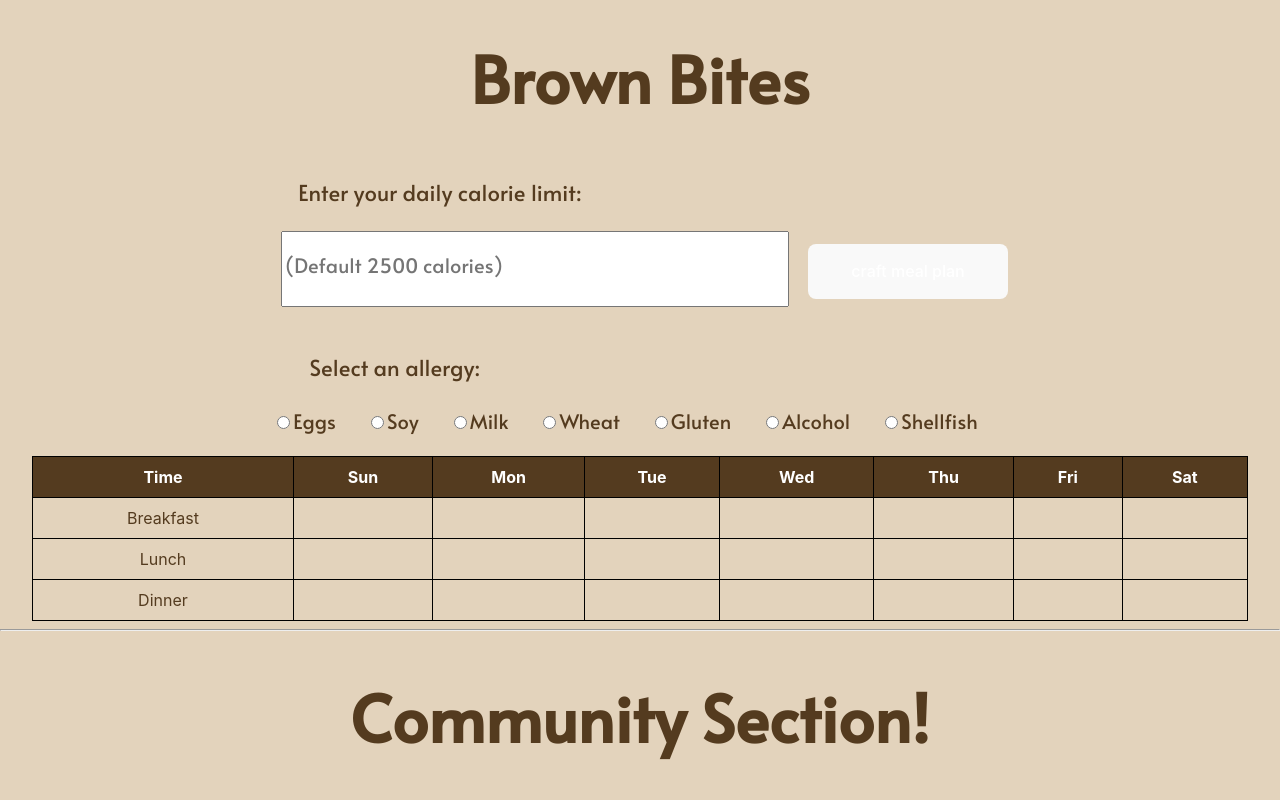
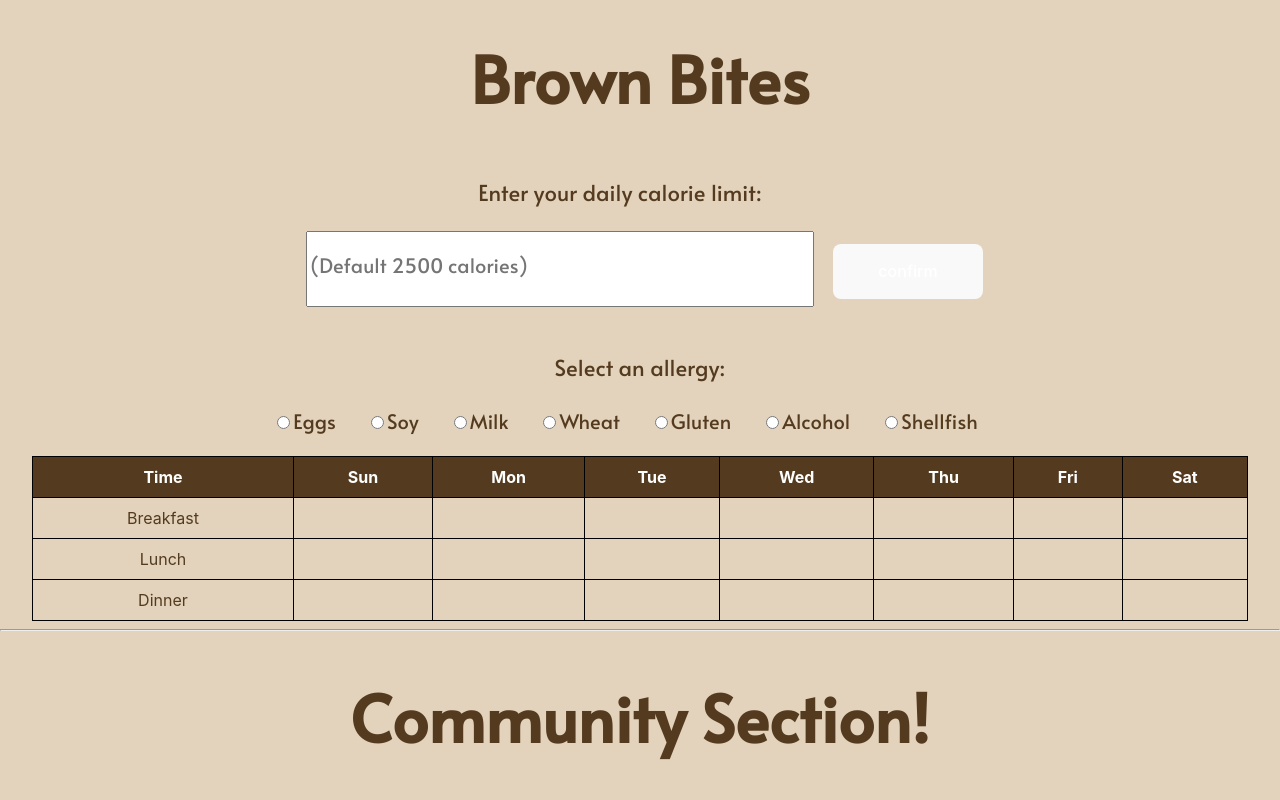
Before and after one commit to cs0320-f23/term-project-ssoufan-cpbryant-dsedarou-aye15, a React (Vite) app in the folder frontend/repl/: page / in a window 1280 px wide. Shown: the top 800 px of the page. Built offline with nearby package versions, Linux system fonts and the light colour scheme.

Commit message:
fixed visuals with css

```diff
--- a/frontend/repl/src/components/Input.tsx
+++ b/frontend/repl/src/components/Input.tsx
@@ -32,7 +32,7 @@ export function Input(props: InputProps) {
         />
       </fieldset>
       <button id="submit" onClick={handleCraftMealPlan}>
-        craft meal plan
+        confirm
       </button>
     </div>
   );
--- a/frontend/repl/src/styles/main.css
+++ b/frontend/repl/src/styles/main.css
@@ -10,7 +10,7 @@
 }
 
 .limit {
-  margin-right: 400px;
+  margin-right: 40px;
 }
 
 .History {
@@ -44,7 +44,7 @@ fieldset {
 button {
   margin: 5px;
   display: block;
-  width: 200px;
+  width: 150px;
   height: 55px;
   background-color: #543b1f;
   color: white;
@@ -139,7 +139,7 @@ label {
 
 .restriction {
   margin-top: 40px;
-  margin-right: 490px;
+  /* margin-right: 490px; */
 }
 
 /* .container {
```
